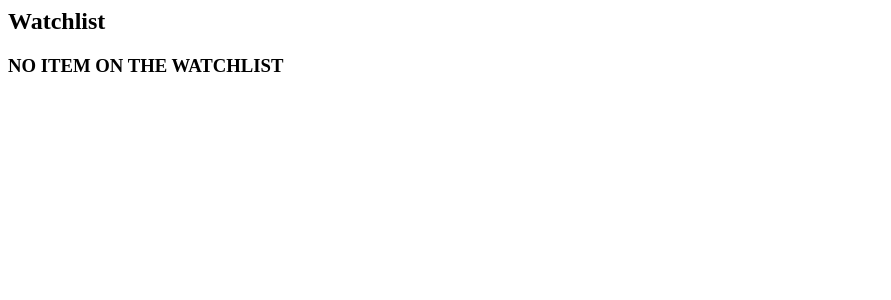
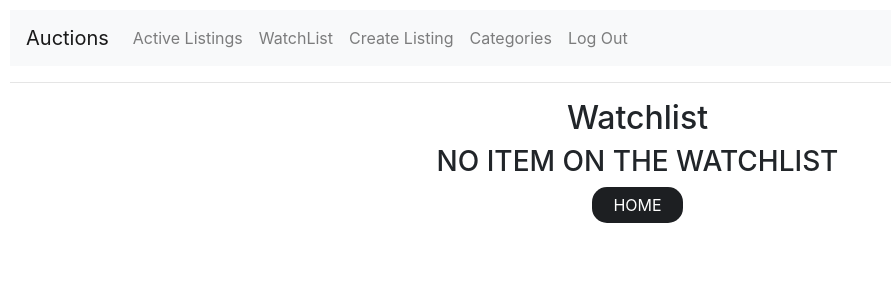
Before and after one commit to Lenson200/commerce, a Django app: page /watchlist in a window 1280 px wide. Shown: the top 300 px of the page, without its empty margins (0-891 px from the left). Run offline with Django 3.2, Linux system fonts and the light colour scheme; a user stored in the database is signed in; data comes from the database, SQL or seed files in the repository; both versions use the stored data as it was after the commit; some libraries are stand-ins or nearby versions.

Commit message:
tidying up loose ends

```diff
--- a/auctions/static/auctions/styles.css
+++ b/auctions/static/auctions/styles.css
@@ -1,5 +1,12 @@
 body {
     padding: 10px;
+    text-align: center;
+    font-size: 1rem;
+    align-items: center;
+    margin-right:5px;
+    justify-content: center;
+
+
 }
 .main {
     padding: 10px;
@@ -8,4 +15,14 @@ body {
     background-color: #f0f0f0;
     height: 100vh;
     padding: 20px;
+    display: flex;
 }
+.btn {
+    display: inline-block;
+    padding: 5px 20px;
+    background-color: #1d1f22;
+    color: white;
+    text-align: center;
+    text-decoration: none;
+    border-radius: 15px;
+}
--- a/auctions/templates/auctions/layout.html
+++ b/auctions/templates/auctions/layout.html
@@ -3,6 +3,8 @@
 <!DOCTYPE html>
 <html lang="en">
 <head>
+    <meta charset="UTF-8">
+    <meta name="viewport" content="width=device-width, initial-scale=1.0">
     <title>{% block title %}Auctions{% endblock %}</title>
     <link rel="stylesheet" href="https://stackpath.bootstrapcdn.com/bootstrap/4.4.1/css/bootstrap.min.css" integrity="sha384-Vkoo8x4CGsO3+Hhxv8T/Q5PaXtkKtu6ug5TOeNV6gBiFeWPGFN9MuhOf23Q9Ifjh" crossorigin="anonymous">
     <link href="{% static 'auctions/styles.css' %}" rel="stylesheet">
--- a/auctions/templates/auctions/watchlist.html
+++ b/auctions/templates/auctions/watchlist.html
@@ -1,3 +1,4 @@
+{% extends "auctions/layout.html" %}
 {% block body %}
     <h2>Watchlist</h2>
     {% if watchlist %}
@@ -37,4 +38,5 @@
     {% else %}
         <h3>NO ITEM ON THE WATCHLIST</h3>
     {% endif %}
+    <a href="{% url 'index' %}" class="btn">HOME</a>
 {% endblock %}
--- a/auctions/views.py
+++ b/auctions/views.py
@@ -29,9 +29,10 @@ def login_view(request):
             # Redirect the user to the next URL if it exists
             next_url = request.GET.get('next')
             if next_url:
+                # Check if next_url is a valid path
                 return redirect(next_url)
             else:
-                return redirect('index')  # Redirect to index if next URL is not provided
+                return redirect('index')  # Default redirect if next URL is not provided
         else:
             return render(request, "auctions/login.html", {
                 "message": "Invalid username and/or password.",
@@ -39,6 +40,7 @@ def login_view(request):
             })
     else:
         return render(request, "auctions/login.html", {"next": request.GET.get("next")})
+
 
 
 def logout_view(request):
@@ -73,14 +75,14 @@ def register(request):
         return render(request, "auctions/register.html")
 
 
-@login_required(login_url='auctions/login.html')
+@login_required(login_url='login')
 def create_new(request):
     form=ListingForm()
     if request.method=='POST':
         form=ListingForm(request.POST)
     return render(request,"auctions/create.html",{'form':form})
 
-@login_required(login_url='auctions/login.html')
+@login_required(login_url='login')
 def adding(request):
     form=ListingForm(request.POST)
     if form.is_valid():
@@ -151,7 +153,7 @@ def update_bid(request, id):
     else:
         return HttpResponseRedirect(reverse('index'))
 
-@login_required(login_url='auctions/login.html')
+@login_required(login_url='login')
 def watchlist(request):
 
     try:
@@ -163,7 +165,7 @@ def watchlist(request):
 
     return render(request, "auctions/watchlist.html", {"watchlist": watchlist_items})
 
-@login_required(login_url='auctions/login.html')
+@login_required(login_url='login')
 def add_watch(request, id):
     auction = get_object_or_404(all_listings, id=id)
     watchlist, created = WatchList.objects.get_or_create(user=request.user)
@@ -174,7 +176,7 @@ def add_watch(request, id):
     watchlist.save()
     return HttpResponseRedirect(reverse('index'))
 
-@login_required(login_url='auctions/login.html')
+@login_required(login_url='login')
 def unwatch(request, id):
     auction = get_object_or_404(all_listings, id=id)
     watchlist = WatchList.objects.filter(user=request.user).first()
@@ -220,13 +222,13 @@ def add_comment(request, id):
             'comments':comments
 
         })
-@login_required(login_url='auctions/login.html')
+@login_required(login_url='login')
 def seecomments(request, id):
     auction = get_object_or_404(all_listings, id=id)
     comments = Comment.objects.filter(auction=auction)
     return render(request, {'comments': comments})
 
-@login_required(login_url='auctions/login.html')
+@login_required(login_url='login')
 def closing_bid(request,id):
     auction=get_object_or_404(all_listings, id=id)
     if request.user == auction.user:
--- a/commerce/settings.py
+++ b/commerce/settings.py
@@ -25,7 +25,7 @@ SECRET_KEY = '6ps8j!crjgrxt34cqbqn7x&b3y%(fny8k8nh21+qa)%ws3fh!q'
 # SECURITY WARNING: don't run with debug turned on in production!
 DEBUG = True
 
-ALLOWED_HOSTS = []
+ALLOWED_HOSTS = ['organic-potato-qwrp6jxx6r536x49-8000.app.github.dev/', 'localhost','127.0.0.1']
 
 
 # Application definition
```
Also changed, not shown: db.sqlite3.
